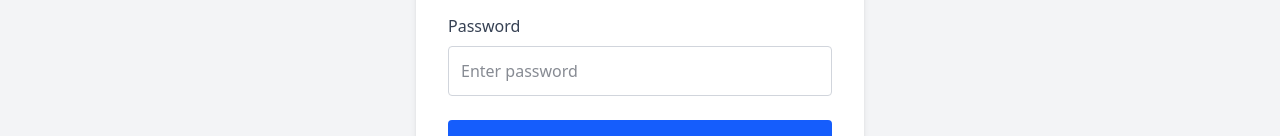
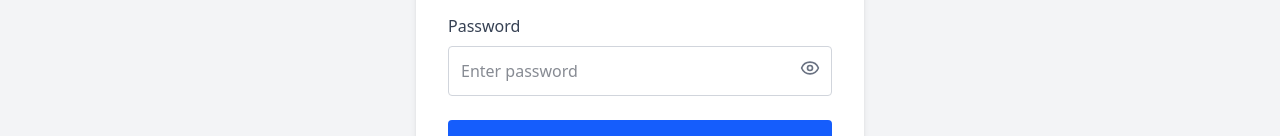
Before and after one commit to Sasidharsai-2006/student-pdf-portal-backend, a React (Vite) app in the folder frontend/: page /login in a window 1280 px wide. Shown: the part 492-628 px from the top of the page. Built offline with nearby package versions, Linux system fonts and the light colour scheme; no server answers.

Commit message:
feat: Add show/hide password toggle using lucide-react

```diff
--- a/frontend/package.json
+++ b/frontend/package.json
@@ -11,6 +11,7 @@
   },
   "dependencies": {
     "@tailwindcss/postcss": "^4.1.18",
+    "lucide-react": "^0.563.0",
     "react": "^19.2.0",
     "react-dom": "^19.2.0",
     "react-router-dom": "^7.13.0"
--- a/frontend/src/pages/Login.jsx
+++ b/frontend/src/pages/Login.jsx
@@ -1,6 +1,7 @@
 import { useState, useEffect } from 'react';
 import { useNavigate } from 'react-router-dom';
 import authService from '../services/authService';
+import { Eye, EyeOff } from 'lucide-react';
 
 function Login() {
   const [formData, setFormData] = useState({
@@ -8,6 +9,7 @@ function Login() {
     password: '',
   });
   const [error, setError] = useState('');
+  const [showPassword, setShowPassword] = useState(false);
   const navigate = useNavigate();
 
   const { email, password } = formData;
@@ -72,9 +74,10 @@ function Login() {
             <label className="mb-2 block font-medium text-gray-700">
               Password
             </label>
+            <div className="relative">
               <input
-              type="password"
-              className="w-full rounded border border-gray-300 p-3 focus:border-blue-500 focus:outline-none"
+                type={showPassword ? 'text' : 'password'}
+                className="w-full rounded border border-gray-300 p-3 pr-10 focus:border-blue-500 focus:outline-none"
                 id="password"
                 name="password"
                 value={password}
@@ -82,6 +85,14 @@ function Login() {
                 onChange={onChange}
                 required
               />
+              <button
+                type="button"
+                onClick={() => setShowPassword(!showPassword)}
+                className="absolute right-3 top-3 text-gray-500 hover:text-gray-700 focus:outline-none"
+              >
+                {showPassword ? <EyeOff size={20} /> : <Eye size={20} />}
+              </button>
+            </div>
           </div>
           <button
             type="submit"
--- a/frontend/src/pages/Signup.jsx
+++ b/frontend/src/pages/Signup.jsx
@@ -1,6 +1,7 @@
 import { useState, useEffect } from 'react';
 import { useNavigate } from 'react-router-dom';
 import authService from '../services/authService';
+import { Eye, EyeOff } from 'lucide-react';
 
 function Signup() {
   const [formData, setFormData] = useState({
@@ -9,6 +10,7 @@ function Signup() {
     password: '',
   });
   const [error, setError] = useState('');
+  const [showPassword, setShowPassword] = useState(false);
   const navigate = useNavigate();
 
   const { name, email, password } = formData;
@@ -79,9 +81,10 @@ function Signup() {
             <label className="mb-2 block font-medium text-gray-700">
               Password
             </label>
+            <div className="relative">
               <input
-              type="password"
-              className="w-full rounded border border-gray-300 p-3 focus:border-blue-500 focus:outline-none"
+                type={showPassword ? 'text' : 'password'}
+                className="w-full rounded border border-gray-300 p-3 pr-10 focus:border-blue-500 focus:outline-none"
                 id="password"
                 name="password"
                 value={password}
@@ -89,6 +92,14 @@ function Signup() {
                 onChange={onChange}
                 required
               />
+              <button
+                type="button"
+                onClick={() => setShowPassword(!showPassword)}
+                className="absolute right-3 top-3 text-gray-500 hover:text-gray-700 focus:outline-none"
+              >
+                {showPassword ? <EyeOff size={20} /> : <Eye size={20} />}
+              </button>
+            </div>
           </div>
           <button
             type="submit"
```
Also changed, not shown: 1 other file (tests, documents, lock files or other folders). Lines whose indentation alone changed are shown as unchanged.
